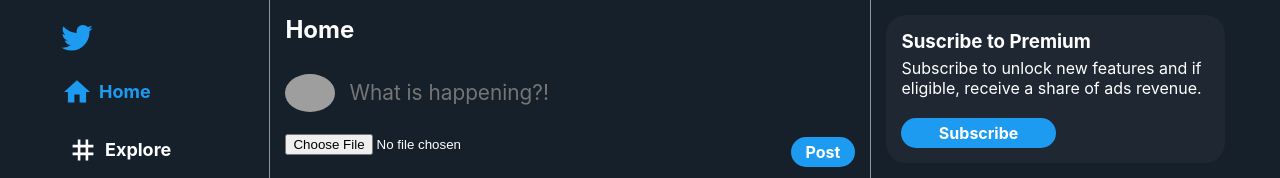
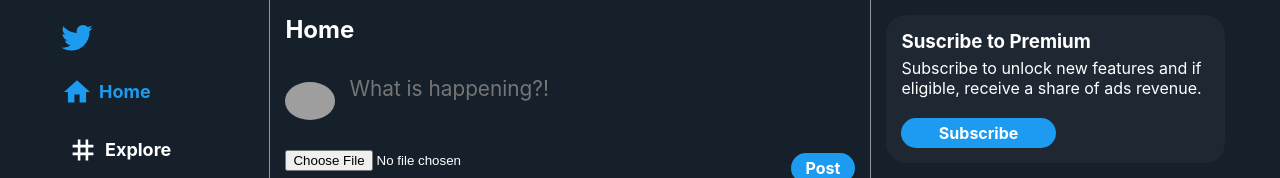
Before and after one commit to raulbalrod/twitter-clone, a React (Create React App) app: page / in a window 1280 px wide. Shown: the top 178 px of the page. Built offline with nearby package versions, Linux system fonts and the light colour scheme; grey boxes are pictures that could not be loaded.

Commit message:
Change input text to textarea in new post

```diff
--- a/src/components/feed/Feed.css
+++ b/src/components/feed/Feed.css
@@ -39,7 +39,7 @@
     border-radius: 50%;
 }
 
-.new-post div:nth-child(1) input {
+.new-post div:nth-child(1) .textarea-new-post {
     width: 100%;
     border: none;
     outline: none;
@@ -47,6 +47,7 @@
     color: #fff;
     font-weight: 400;
     font-size: 1.3rem;
+    resize: none;
 }
 
 .feed-new-post-btn {
--- a/src/components/feed/postNewTwitte.jsx
+++ b/src/components/feed/postNewTwitte.jsx
@@ -7,7 +7,11 @@
           alt='img-profile'
           width='50px'
         />
-        <input type='text' placeholder='What is happening?!' />
+        <textarea
+          name='post'
+          className='textarea-new-post'
+          placeholder='What is happening?!'
+        ></textarea>
       </div>
 
       <div>
--- a/src/index.css
+++ b/src/index.css
@@ -10,7 +10,7 @@
 .feed-new-post-btn, .sideBar-post,.subscribe-premium-btn,
 .who-connect-details-users .follow-btn, .profile-details .follow-btn,
 .who-to-follow .follow-btn, .sideBar .btn-popup-sidebar,
-.div-premium-popup .subscibe-btn, .popup-inner .done-btn  {
+.div-premium-popup .subscibe-btn, .popup-inner .done-btn, .new-post div:nth-child(1) .textarea-new-post   {
   font-family: -apple-system, BlinkMacSystemFont, 'Segoe UI', 'Roboto', 'Oxygen',
     'Ubuntu', 'Cantarell', 'Fira Sans', 'Droid Sans', 'Helvetica Neue',
     sans-serif;
```
